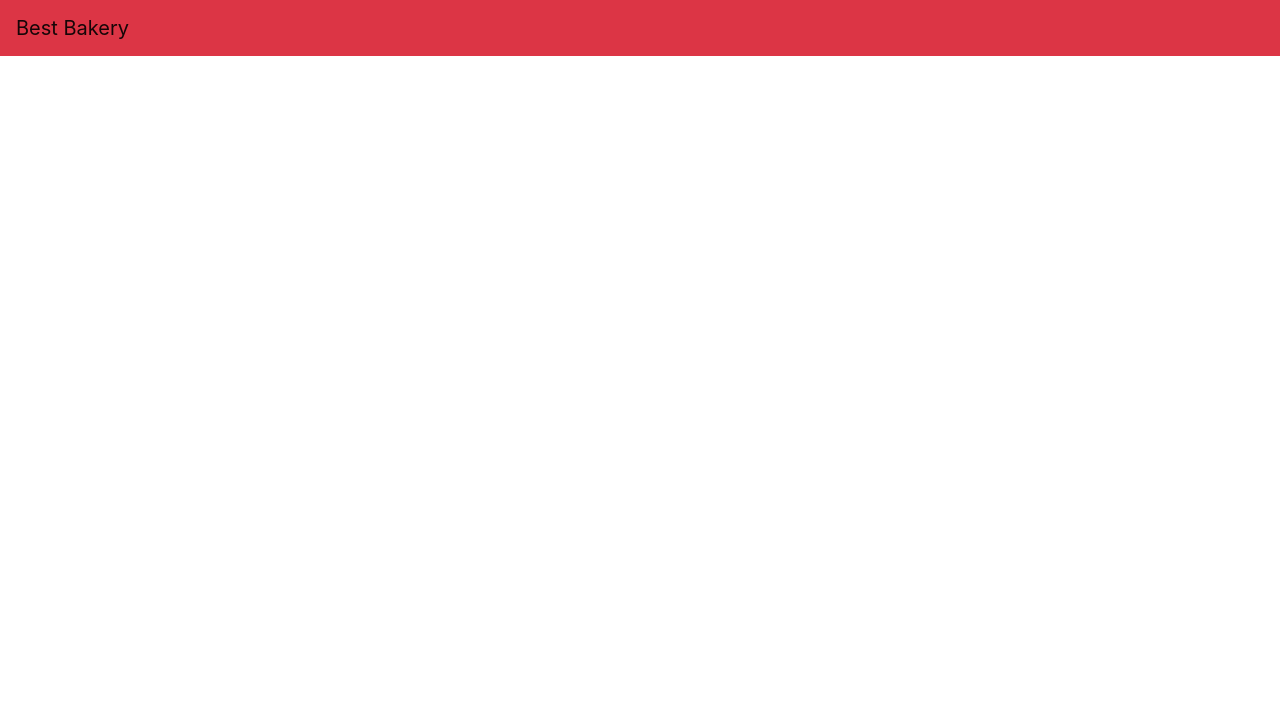
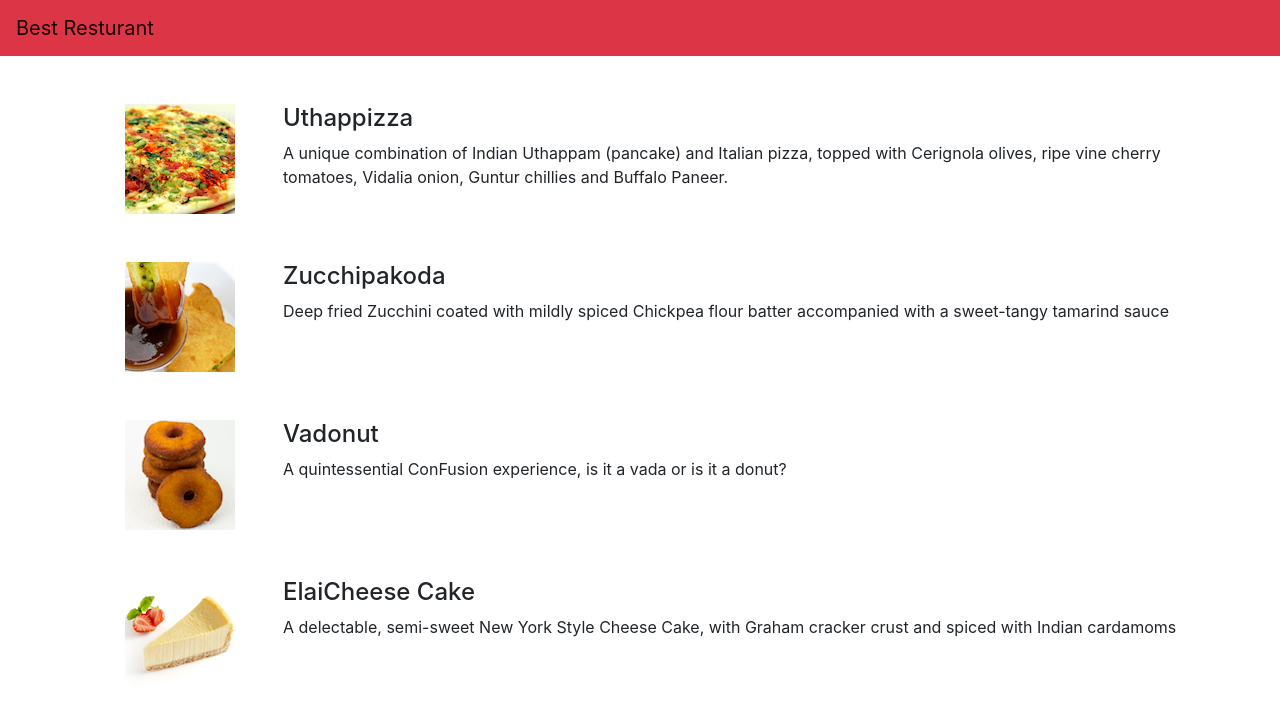
Before and after one commit to sarah27h/ristorante_react, a React (Create React App) app: page / in a window 1280 px wide. Shown: the top 714 px of the page. Built offline with nearby package versions, Linux system fonts and the light colour scheme.

Commit message:
Feat: add Menu component in App component

```diff
--- a/src/App.js
+++ b/src/App.js
@@ -2,14 +2,16 @@ import React, { Component } from 'react';
 import logo from './logo.svg';
 import './App.css';
 import { Navbar,NavbarBrand } from 'reactstrap'
+import Menu from './components/Menu.js'
 
 class App extends Component {
   render() {
     return (
-      <div className="App">
+      <div>
         <Navbar color="danger" light expand="md">
-          <NavbarBrand href="/">Best Bakery</NavbarBrand>
-          </Navbar>
+            <NavbarBrand href="/">Best Resturant</NavbarBrand>
+        </Navbar>
+        <Menu />
       </div>
     );
   }
```
